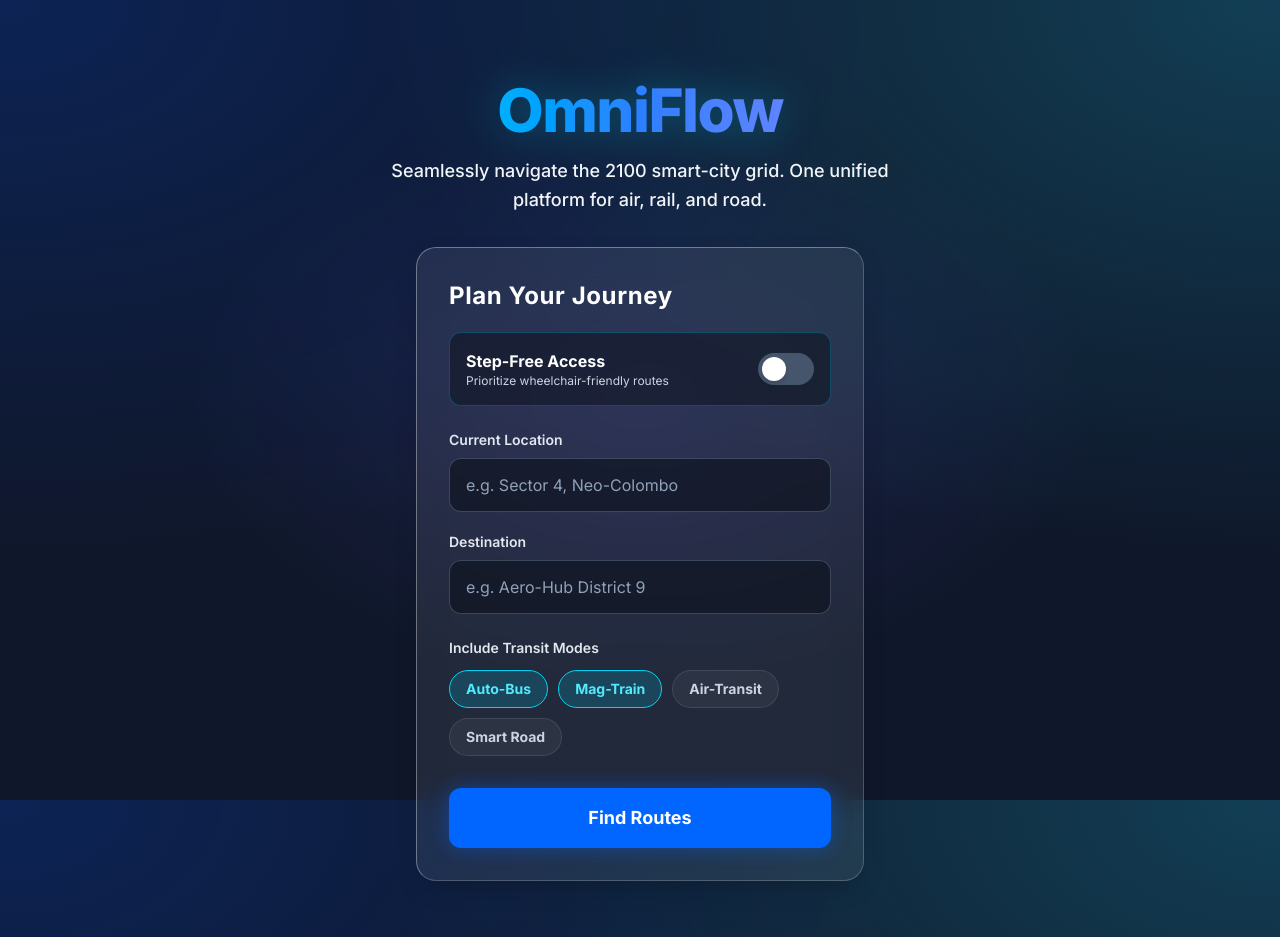
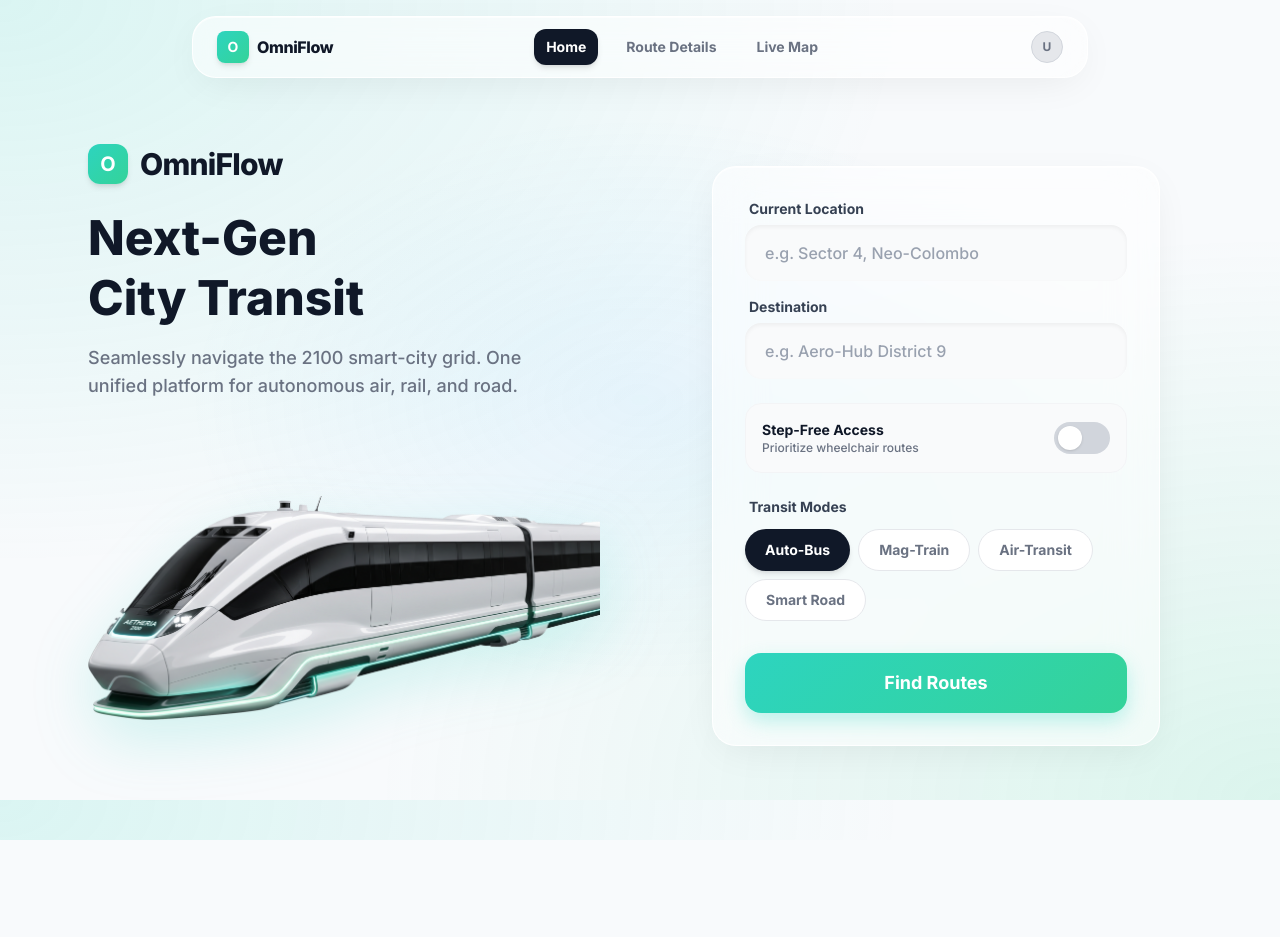
Before and after one commit to Sahas-sass/OmniFlow, a Next.js app: page / in a window 1280 px wide. After the commit the page ends 840 px from the top, so only its background shows below. Built offline with nearby package versions, Linux system fonts and the light colour scheme.

Commit message:
Refactor UI components and styles; add NavBar and enhance accessibility features

```diff
--- a/app/globals.css
+++ b/app/globals.css
@@ -1,38 +1,27 @@
 @import "tailwindcss";
 
 body {
-  /* Brighter, glowing futuristic mesh background instead of solid dark */
-  background-color: #0f172a;
+  background-color: #F8FAFC;
+  /* Luminous teal and mint mesh glows for light mode */
   background-image:
-    radial-gradient(at 0% 0%, hsla(220,100%,50%,0.2) 0px, transparent 50%),
-    radial-gradient(at 100% 0%, hsla(189,100%,56%,0.2) 0px, transparent 50%),
-    radial-gradient(at 50% 50%, hsla(240,100%,70%,0.15) 0px, transparent 50%);
+    radial-gradient(at 0% 0%, rgba(45, 212, 191, 0.15) 0px, transparent 50%),
+    radial-gradient(at 100% 100%, rgba(52, 211, 153, 0.15) 0px, transparent 50%),
+    radial-gradient(at 50% 50%, rgba(56, 189, 248, 0.1) 0px, transparent 50%);
   background-attachment: fixed;
-  color: #F8FAFC;
+  color: #111827;
 }
 
-/* Enhanced Glassmorphism: Brighter borders, stronger blur, lighter fill */
-.glass-panel {
-  background: rgba(255, 255, 255, 0.08);
-  backdrop-filter: blur(16px);
-  -webkit-backdrop-filter: blur(16px);
-  border: 1px solid rgba(255, 255, 255, 0.2);
-  border-top: 1px solid rgba(255, 255, 255, 0.35); /* Creates a subtle top-light reflection */
-  border-left: 1px solid rgba(255, 255, 255, 0.35);
-  border-radius: 1.25rem;
-  box-shadow: 0 10px 30px -10px rgba(0, 0, 0, 0.3);
+/* Light-mode Glassmorphism */
+.soft-card {
+  background: rgba(255, 255, 255, 0.55); /* High transparency to let the glows through */
+  backdrop-filter: blur(24px);
+  -webkit-backdrop-filter: blur(24px);
+  border-radius: 1.5rem;
+  /* Drop shadow for depth, inset shadow for surface reflection */
+  box-shadow: 0 10px 40px -10px rgba(0, 0, 0, 0.08), inset 0 1px 0 rgba(255, 255, 255, 0.6);
+  border: 1px solid rgba(255, 255, 255, 0.9); /* Crisp border to separate from the background */
 }
 
-/* Glassmorphic Buttons */
-.glass-button {
-  background: rgba(255, 255, 255, 0.05);
-  backdrop-filter: blur(8px);
-  border: 1px solid rgba(255, 255, 255, 0.15);
-  transition: all 0.3s ease;
+.primary-gradient {
+  background: linear-gradient(135deg, #2DD4BF 0%, #34D399 100%);
 }
-
-.glass-button:hover {
-  background: rgba(255, 255, 255, 0.15);
-  border-color: rgba(6, 182, 212, 0.5); /* Cyan glow on hover */
-  transform: translateY(-2px);
-}
--- a/app/layout.tsx
+++ b/app/layout.tsx
@@ -1,6 +1,7 @@
 // app/layout.tsx
 import { Inter } from 'next/font/google';
 import './globals.css';
+import NavBar from '@/components/NavBar';
 
 const inter = Inter({ subsets: ['latin'] });
 
@@ -12,9 +13,12 @@ export const metadata = {
 export default function RootLayout({ children }: { children: React.ReactNode }) {
   return (
     <html lang="en">
-      <body className={`${inter.className} bg-[#0B0F19] text-[#F8FAFC] min-h-screen selection:bg-cyan-500/30`}>
-        {/* Responsive container: Full width on mobile, max-width on large screens */}
-        <main className="w-full max-w-7xl mx-auto px-4 sm:px-6 lg:px-8 py-6 min-h-screen flex flex-col">
+      <body className={`${inter.className} min-h-screen selection:bg-teal-500/30`}>
+        {/* The global navigation bar */}
+        <NavBar />
+
+        {/* Responsive container with top padding to account for the fixed NavBar */}
+        <main className="w-full mx-auto pt-24 pb-6 flex flex-col min-h-screen">
           {children}
         </main>
       </body>
--- a/app/page.tsx
+++ b/app/page.tsx
@@ -1,11 +1,46 @@
-import HeroHeader from '@/components/HeroHeader';
 import JourneySearch from '@/components/JourneySearch';
+import Image from 'next/image';
 
 export default function Home() {
   return (
-    <div className="w-full flex-1 flex flex-col items-center justify-center py-8 px-4 sm:px-6">
-      <HeroHeader />
-      <JourneySearch />
+    <div className="w-full max-w-6xl mx-auto flex-1 flex flex-col lg:flex-row items-center justify-center gap-10 lg:gap-20 py-8 px-4 sm:px-6 min-h-[90vh]">
+
+      {/* Left Column: 3D Asset & Branding */}
+      <div className="w-full lg:w-1/2 flex flex-col items-center lg:items-start text-center lg:text-left">
+        <div className="flex items-center gap-3 mb-6">
+          {/* Placeholder for an app logo */}
+          <div className="w-10 h-10 rounded-xl primary-gradient shadow-md flex items-center justify-center">
+            <span className="text-white font-bold text-xl">O</span>
+          </div>
+          <h1 className="text-3xl font-extrabold tracking-tight text-gray-900">
+            OmniFlow
+          </h1>
+        </div>
+
+        <h2 className="text-4xl md:text-5xl font-extrabold text-gray-900 leading-tight mb-4">
+          Next-Gen <br className="hidden lg:block"/> City Transit
+        </h2>
+        <p className="text-gray-500 font-medium text-lg max-w-md mb-8">
+          Seamlessly navigate the 2100 smart-city grid. One unified platform for autonomous air, rail, and road.
+        </p>
+
+        {/* 3D Vehicle Render Area */}
+        <div className="w-full h-64 md:h-80 relative flex items-center justify-center mt-4">
+          <Image
+            src="/transit-pod.png"
+            alt="OmniFlow 2100 Transit Vehicle"
+            fill
+            className="object-contain drop-shadow-[0_20px_30px_rgba(45,212,191,0.2)] hover:scale-105 transition-transform duration-700 ease-out"
+            priority
+          />
+        </div>
+      </div>
+
+      {/* Right Column: Search Card */}
+      <div className="w-full lg:w-1/2 flex justify-center lg:justify-end">
+        <JourneySearch />
+      </div>
+
     </div>
   );
 }
--- a/components/AccessibilityToggle.tsx
+++ b/components/AccessibilityToggle.tsx
@@ -5,18 +5,16 @@ export default function AccessibilityToggle() {
   const [isAccessible, setIsAccessible] = useState(false);
 
   return (
-    <div className="flex items-center justify-between bg-[#0B0F19]/50 border border-cyan-500/30 rounded-xl p-4 mb-6 transition-all hover:bg-[#0B0F19]/70">
+    <div className="flex items-center justify-between bg-gray-50 rounded-2xl p-4 transition-all border border-gray-100">
       <div className="flex flex-col">
-        <span className="text-base font-bold text-white">Step-Free Access</span>
-        <span className="text-xs text-slate-300">Prioritize wheelchair-friendly routes</span>
+        <span className="text-sm font-bold text-gray-900">Step-Free Access</span>
+        <span className="text-xs text-gray-500 font-medium">Prioritize wheelchair routes</span>
       </div>
       <button
         onClick={() => setIsAccessible(!isAccessible)}
-        className={`w-14 h-8 flex items-center rounded-full p-1 transition-colors duration-300 focus:outline-none focus:ring-2 focus:ring-cyan-400 ${isAccessible ? 'bg-[#0066FF]' : 'bg-slate-600'}`}
-        aria-pressed={isAccessible}
-        aria-label="Toggle step-free accessibility routing"
+        className={`w-14 h-8 flex items-center rounded-full p-1 transition-colors duration-300 focus:outline-none ${isAccessible ? 'primary-gradient' : 'bg-gray-300'}`}
       >
-        <div className={`bg-white w-6 h-6 rounded-full shadow-md transform transition-transform duration-300 ${isAccessible ? 'translate-x-6' : 'translate-x-0'}`} />
+        <div className={`bg-white w-6 h-6 rounded-full shadow-sm transform transition-transform duration-300 ${isAccessible ? 'translate-x-6' : 'translate-x-0'}`} />
       </button>
     </div>
   );
--- a/components/JourneySearch.tsx
+++ b/components/JourneySearch.tsx
@@ -3,7 +3,7 @@ import { useState } from 'react';
 import AccessibilityToggle from './AccessibilityToggle';
 
 export default function JourneySearch() {
-  const [activeModes, setActiveModes] = useState<string[]>(['Auto-Bus', 'Mag-Train']);
+  const [activeModes, setActiveModes] = useState<string[]>(['Auto-Bus']);
   const allModes = ['Auto-Bus', 'Mag-Train', 'Air-Transit', 'Smart Road'];
 
   const toggleMode = (mode: string) => {
@@ -15,42 +15,43 @@ export default function JourneySearch() {
   };
 
   return (
-    <div className="glass-panel p-6 md:p-8 w-full max-w-md mx-auto flex flex-col shadow-2xl">
-      <h2 className="text-2xl font-bold text-white tracking-wide mb-5">Plan Your Journey</h2>
+    <div className="soft-card p-6 md:p-8 w-full max-w-md mx-auto flex flex-col gap-6 relative z-10">
 
-      <AccessibilityToggle />
-
-      <div className="space-y-5">
-        <div className="flex flex-col gap-2">
-          <label className="text-sm font-semibold text-slate-200">Current Location</label>
+      {/* Search Inputs */}
+      <div className="space-y-4">
+        <div className="flex flex-col gap-1.5">
+          <label className="text-sm font-bold text-gray-700 ml-1">Current Location</label>
           <input
             type="text"
             placeholder="e.g. Sector 4, Neo-Colombo"
-            className="w-full bg-[#0B0F19]/60 border border-slate-500/50 rounded-xl px-4 py-3.5 text-white placeholder-slate-400 focus:outline-none focus:border-cyan-400 focus:ring-1 focus:ring-cyan-400 transition-all text-base"
+            className="w-full bg-gray-50 border-none rounded-2xl px-5 py-4 text-gray-900 font-medium placeholder-gray-400 focus:outline-none focus:ring-2 focus:ring-teal-400 transition-all shadow-inner"
           />
         </div>
 
-        <div className="flex flex-col gap-2">
-          <label className="text-sm font-semibold text-slate-200">Destination</label>
+        <div className="flex flex-col gap-1.5">
+          <label className="text-sm font-bold text-gray-700 ml-1">Destination</label>
           <input
             type="text"
             placeholder="e.g. Aero-Hub District 9"
-            className="w-full bg-[#0B0F19]/60 border border-slate-500/50 rounded-xl px-4 py-3.5 text-white placeholder-slate-400 focus:outline-none focus:border-cyan-400 focus:ring-1 focus:ring-cyan-400 transition-all text-base"
+            className="w-full bg-gray-50 border-none rounded-2xl px-5 py-4 text-gray-900 font-medium placeholder-gray-400 focus:outline-none focus:ring-2 focus:ring-teal-400 transition-all shadow-inner"
           />
         </div>
       </div>
 
-      <div className="pt-6">
-        <label className="text-sm font-semibold text-slate-200 mb-3 block">Include Transit Modes</label>
-        <div className="flex flex-wrap gap-2.5">
+      <AccessibilityToggle />
+
+      {/* Transit Modes - Styled like pill tags */}
+      <div>
+        <label className="text-sm font-bold text-gray-700 ml-1 mb-3 block">Transit Modes</label>
+        <div className="flex flex-wrap gap-2">
           {allModes.map((mode) => (
             <button
               key={mode}
               onClick={() => toggleMode(mode)}
-              className={`px-4 py-2 rounded-full text-sm font-bold transition-all border ${
+              className={`px-5 py-2.5 rounded-full text-sm font-bold transition-all ${
                 activeModes.includes(mode)
-                  ? 'bg-cyan-500/20 border-cyan-400 text-cyan-300'
-                  : 'bg-white/5 border-white/10 text-slate-300 hover:bg-white/10'
+                  ? 'bg-gray-900 text-white shadow-md'
+                  : 'bg-white text-gray-500 border border-gray-200 hover:bg-gray-50'
               }`}
             >
               {mode}
@@ -59,7 +60,7 @@ export default function JourneySearch() {
         </div>
       </div>
 
-      <button className="w-full mt-8 bg-[#0066FF] hover:bg-[#0052CC] text-white font-bold py-4 rounded-xl transition-colors text-lg shadow-[0_0_20px_rgba(0,102,255,0.4)]">
+      <button className="w-full mt-2 primary-gradient hover:opacity-90 text-white font-bold py-4 rounded-2xl transition-opacity text-lg shadow-[0_8px_20px_rgba(45,212,191,0.3)]">
         Find Routes
       </button>
     </div>
--- /dev/null
+++ b/components/NavBar.tsx
@@ -0,0 +1,57 @@
+// components/NavBar.tsx
+"use client";
+import Link from 'next/link';
+import { usePathname } from 'next/navigation';
+
+export default function NavBar() {
+  const pathname = usePathname();
+
+  const navLinks = [
+    { name: 'Home', path: '/' },
+    { name: 'Route Details', path: '/route' },
+    { name: 'Live Map', path: '/tracking' },
+  ];
+
+  return (
+    <nav className="fixed top-0 left-0 right-0 z-50 px-4 py-4">
+      <div className="max-w-4xl mx-auto soft-card px-6 py-3 flex items-center justify-between">
+
+        {/* Brand / Logo */}
+        <Link href="/" className="flex items-center gap-2">
+          <div className="w-8 h-8 rounded-lg primary-gradient flex items-center justify-center shadow-md">
+            <span className="text-white font-bold text-sm">O</span>
+          </div>
+          <span className="font-extrabold text-gray-900 tracking-tight hidden sm:block">
+            OmniFlow
+          </span>
+        </Link>
+
+        {/* Navigation Links */}
+        <div className="flex gap-1 sm:gap-4">
+          {navLinks.map((link) => {
+            const isActive = pathname === link.path;
+            return (
+              <Link
+                key={link.name}
+                href={link.path}
+                className={`px-3 py-2 rounded-xl text-sm font-bold transition-all ${
+                  isActive
+                    ? 'bg-gray-900 text-white shadow-md'
+                    : 'text-gray-500 hover:bg-gray-100 hover:text-gray-900'
+                }`}
+              >
+                {link.name}
+              </Link>
+            );
+          })}
+        </div>
+
+        {/* Profile / Settings Placeholder */}
+        <div className="w-8 h-8 rounded-full bg-gray-200 border border-gray-300 overflow-hidden flex items-center justify-center">
+           <span className="text-xs text-gray-500 font-bold">U</span>
+        </div>
+
+      </div>
+    </nav>
+  );
+}
```
Also changed, not shown: public/transit-pod.png (added).
